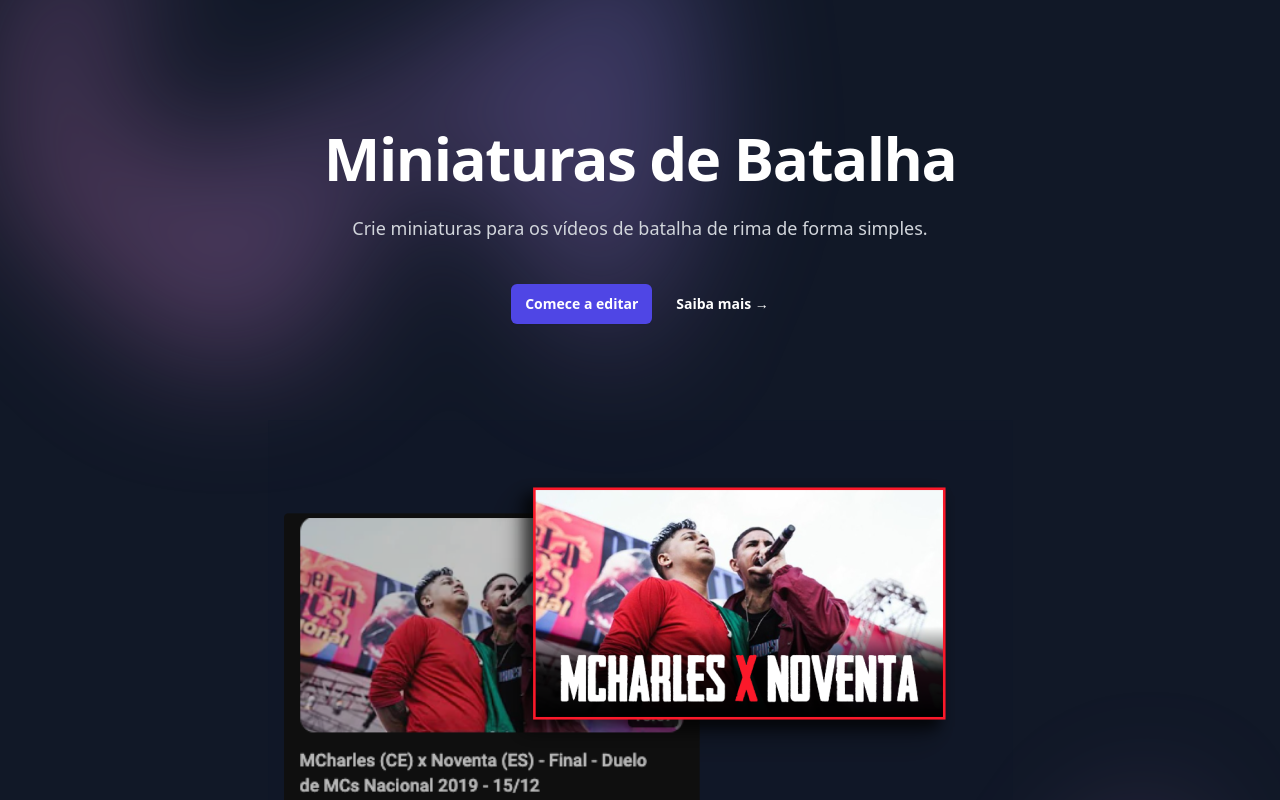
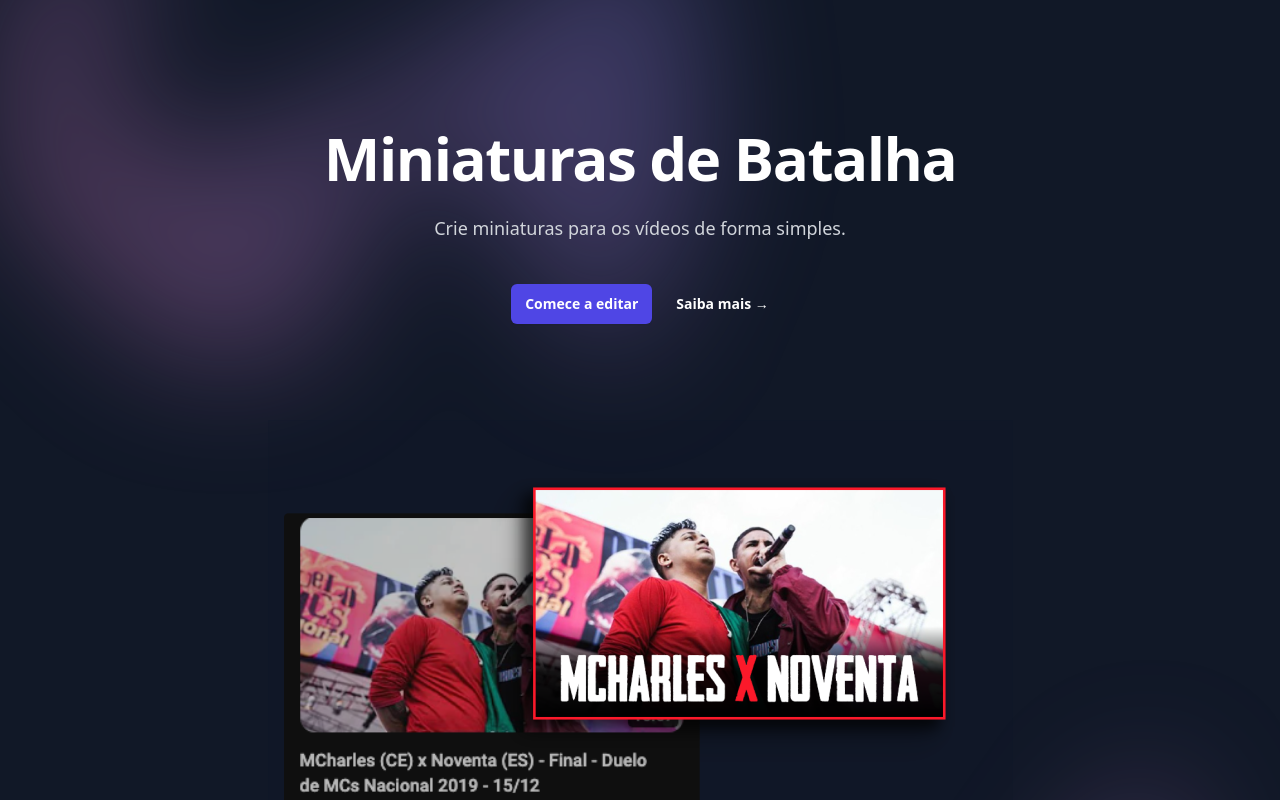
Before and after one commit to wdsrocha/miniatura-batalhas-de-rima, a Next.js app: page / in a window 1280 px wide. Shown: the top 800 px of the page. Built offline with nearby package versions, Linux system fonts and the light colour scheme.

Commit message:
Prettify homepage

```diff
--- a/src/app/page.tsx
+++ b/src/app/page.tsx
@@ -1,6 +1,7 @@
 "use client";
 
 import demo from "../../public/images/demo.png";
+import { Navbar } from "@/components/Navbar";
 import Image from "next/image";
 import { SVGProps } from "react";
 import Balancer, { Provider } from "react-wrap-balancer";
@@ -74,7 +75,7 @@ export default function Home() {
               }}
             />
           </div>
-          <div className="pb-6 pt-24 sm:pb-8 sm:pt-32">
+          <div className="pt-24 sm:pt-32">
             <div className="mx-auto max-w-7xl px-6 lg:px-8">
               <div className="mx-auto max-w-2xl text-center">
                 <Provider>
@@ -88,8 +89,7 @@ export default function Home() {
                     as="p"
                     className="mt-6 text-lg leading-8 text-gray-300"
                   >
-                    Crie miniaturas para os vídeos de batalha de rima de forma
-                    simples.
+                    Crie miniaturas para os vídeos de forma simples.
                   </Balancer>
                 </Provider>
                 <div className="mt-10 flex items-center justify-center gap-x-6">
```
